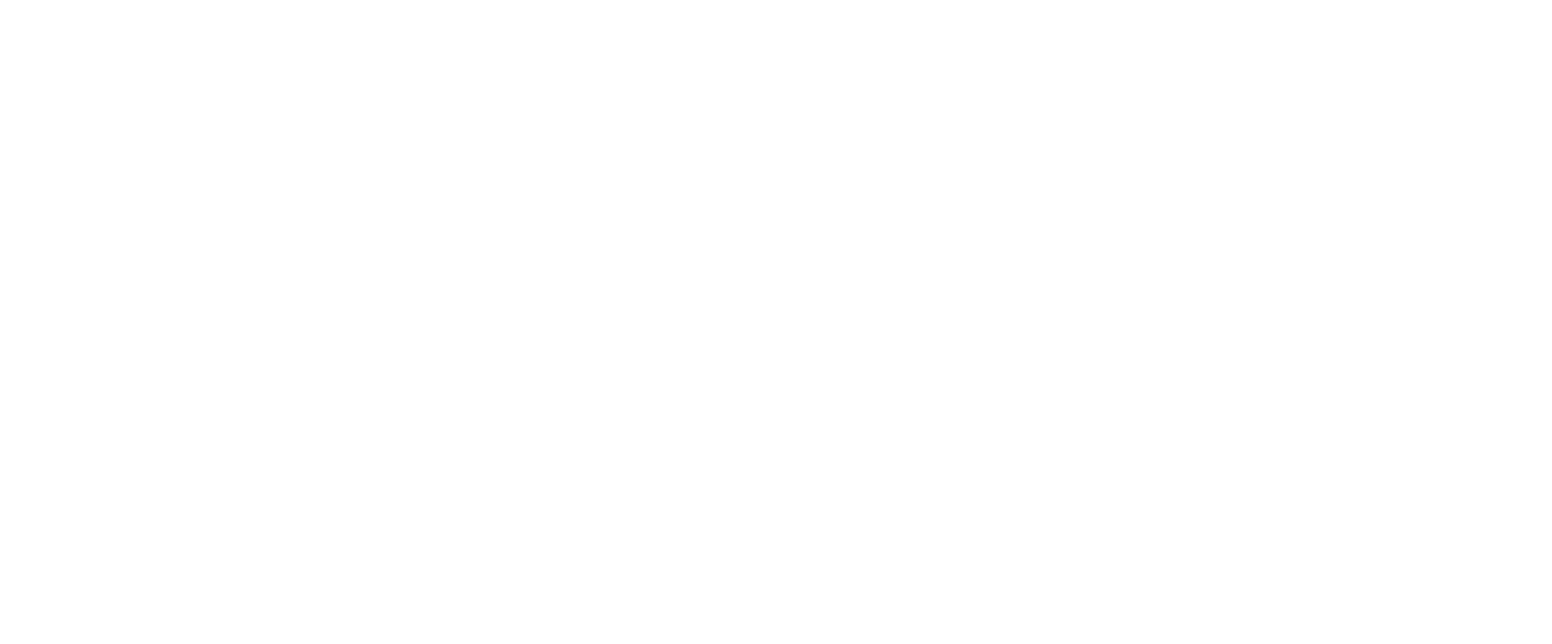
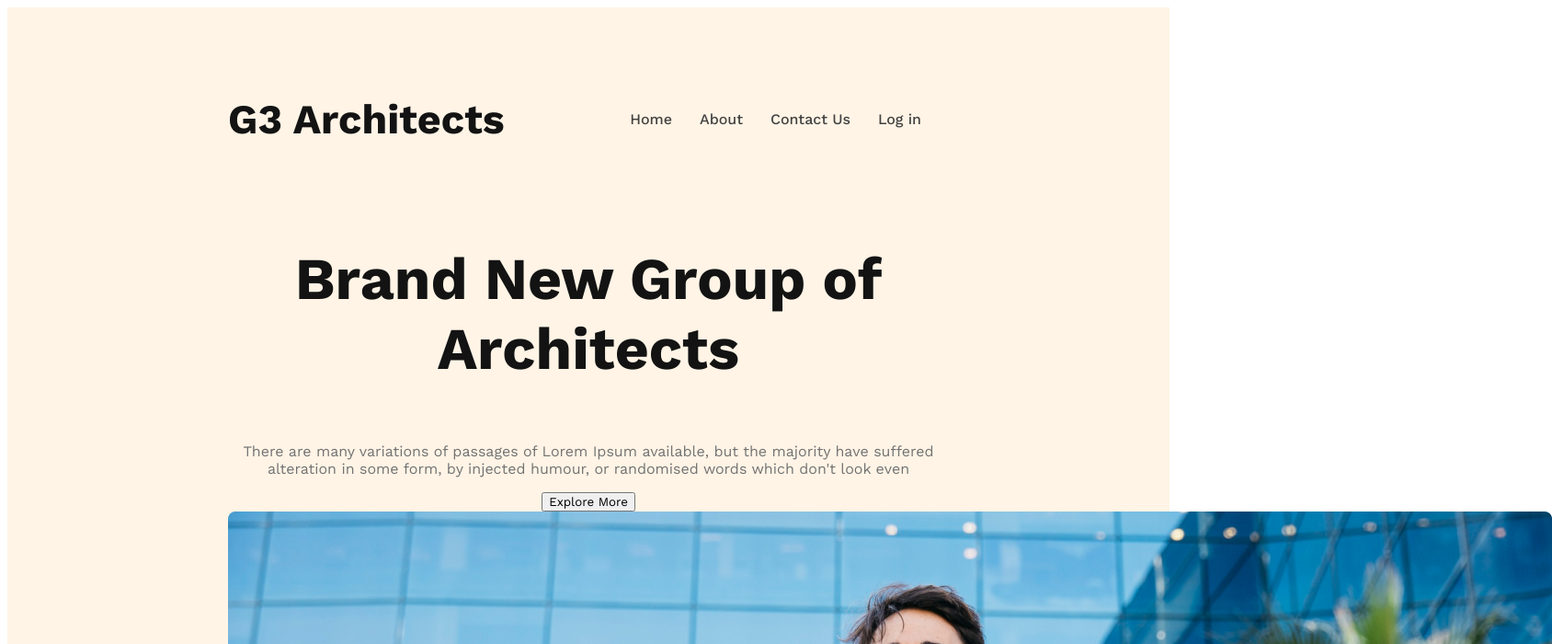
Before and after one commit to sajibkumardev/g3-arcitact-web-site, a plain HTML site: page index.html in a window 1280 px wide. Shown: the top 700 px of the page at 92% size, 1688 px wide, since content can reach past the window. Drawn offline with nearby package versions, Linux system fonts and the light colour scheme.

Commit message:
Added modified file

```diff
--- a/index.html
+++ b/index.html
@@ -7,6 +7,33 @@
     <link rel="stylesheet" href="style/arcitact.css">
 </head>
 <body>
+    <header>
+        <nav>
+            <h3 class="nav-title">G3 Architects</h3>
+            <ul>
+                <li><a href="">Home</a></li>
+                <li><a href="">About</a></li>
+                <li><a href="">Contact Us</a></li>
+                <li><a href="">Log in</a></li>
+            </ul>
+        </nav>
+        <div class="banner">
+            <div class="banner-contante">
+                <h3 class="banner-title">Brand New Group of Architects </h3>
+            <p class="banner-discription">There are many variations of passages of Lorem Ipsum available,
+                 but the majority have suffered alteration in some form, by injected humour,
+                 or randomised words which don't look even
+            </p>
+            <button class="btn-primary">Explore More</button>
+            </div>
+            <img src="images/banner.png" alt="">
+        </div>
+    </header>
+    <main>
 
+    </main>
+    <footer>
+
+    </footer>
 </body>
 </html>
--- a/style/arcitact.css
+++ b/style/arcitact.css
@@ -0,0 +1,53 @@
+/* work sans font family from google font  */
+@import url('https://fonts.googleapis.com/css2?family=Work+Sans:wght@400;500;600;700&display=swap');
+/* Shearde style */
+.btn-primary{
+
+}
+*{
+    font-family: 'Work Sans', sans-serif;
+}
+/* header style */
+header{
+    background: rgba(255, 144, 14, 0.10);
+    padding: 50px 240px;
+}
+nav{
+    display: flex;
+    justify-content: space-between;
+    align-items: center;
+}
+.nav-title{
+    font-size: 2.8rem;
+    font-weight: 700;
+    color: #131313;
+}
+nav > ul{
+    display: flex;
+}
+nav li{
+    list-style: none;
+    margin-right: 30px;
+    font-size: 1rem;
+    font-weight: 500;
+}
+nav li a{
+    text-decoration: none;
+    color: #424242;
+}
+/* banner style */
+.banner-contante{
+    max-width: 800px;
+    text-align: center;
+    margin: 0 auto;
+}
+.banner-title{
+    font-size: 4rem;
+    font-weight: 700;
+    color: #131313;
+}
+.banner-discription{
+    color: #727272;
+    font-size: 1rem;
+    font-weight: 400;
+}
```
